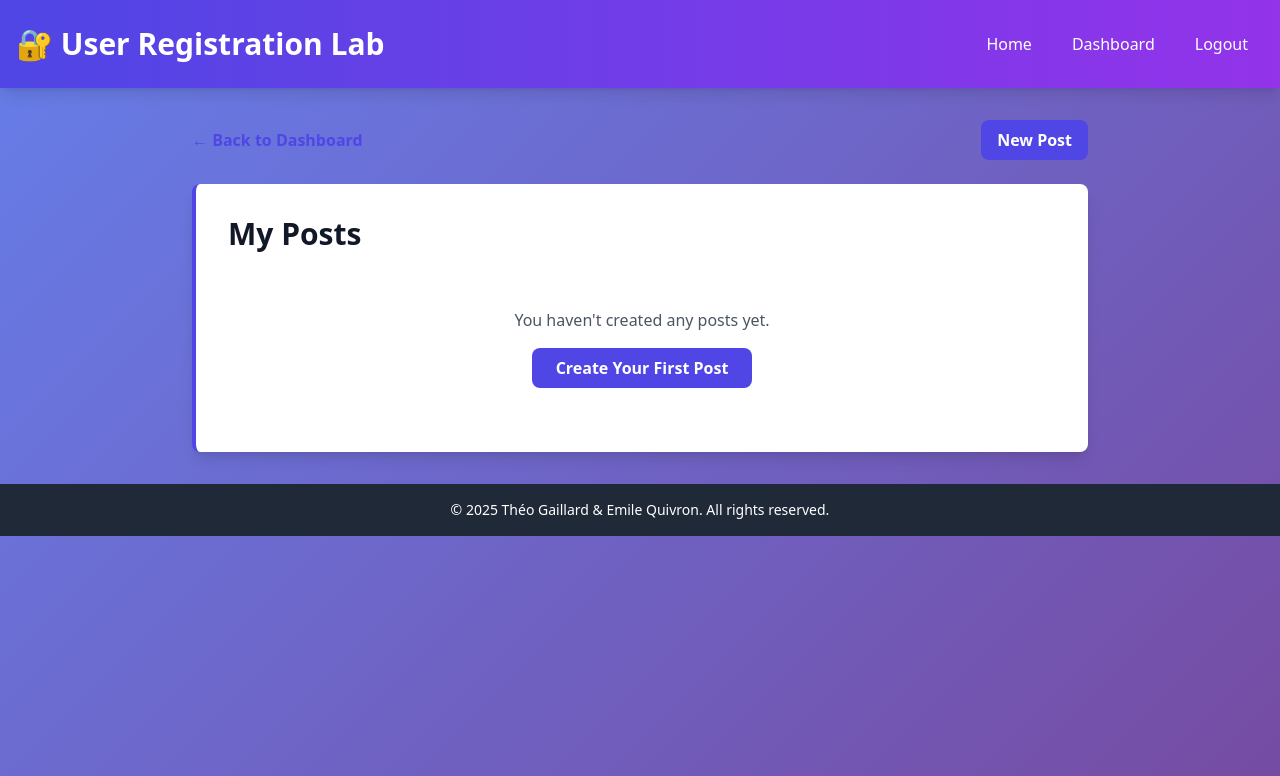
After one commit to e1kfL0ck/app-sec-login-daemon, a Flask app: page /content/posts in a window 1280 px wide. The commit adds this page. Shown: the top 776 px of the page. Run offline with Flask 3, Linux system fonts and the light colour scheme; the visitor is signed in with stand-in values (Sample User, id 1); data that the repository does not hold is empty; some libraries are stand-ins or nearby versions.

Commit message:
feat: dashboard section for the forum

```diff
--- a/src/content/repository.py
+++ b/src/content/repository.py
@@ -65,6 +65,23 @@ class PostRepository:
             LIMIT ? OFFSET ?
             """,
             (limit, offset),
+        ).fetchall()
+
+    @staticmethod
+    def get_by_author(author_id, limit=50, offset=0):
+        """Get all posts by a specific author (including private posts)."""
+        db = get_db()
+        return db.execute(
+            """
+            SELECT p.id, p.author_id, p.title, p.body, p.is_public, p.created_at,
+                   u.email AS author_email
+            FROM posts p
+            JOIN users u ON p.author_id = u.id
+            WHERE p.author_id = ?
+            ORDER BY p.created_at DESC
+            LIMIT ? OFFSET ?
+            """,
+            (author_id, limit, offset),
         ).fetchall()
 
     @staticmethod
--- a/src/content/routes.py
+++ b/src/content/routes.py
@@ -19,6 +19,17 @@ def feed():
     posts = services.get_public_feed(page=page)
 
     return render_template("feed.html", posts=posts, page=page)
+
+
+@content_bp.route("/posts")
+@login_required
+def user_posts():
+    """Display current user's posts (both public and private)."""
+    user_id = session.get("user_id")
+    page = request.args.get("page", 1, type=int)
+    posts = services.get_user_posts(user_id, page=page)
+
+    return render_template("user_posts.html", posts=posts, page=page)
 
 
 @content_bp.route("/post/<int:post_id>")
--- a/src/content/services.py
+++ b/src/content/services.py
@@ -40,6 +40,13 @@ def get_public_feed(page=1, per_page=10):
     """Get paginated public feed."""
     offset = (page - 1) * per_page
     posts = PostRepository.get_public_posts(limit=per_page, offset=offset)
+    return posts
+
+
+def get_user_posts(user_id, page=1, per_page=10):
+    """Get paginated posts for a specific user (all posts - public and private)."""
+    offset = (page - 1) * per_page
+    posts = PostRepository.get_by_author(user_id, limit=per_page, offset=offset)
     return posts
 
 
--- /dev/null
+++ b/src/content/templates/user_posts.html
@@ -0,0 +1,59 @@
+{% extends "base.html" %}
+
+{% block content %}
+<div class="max-w-4xl mx-auto">
+	<div class="mb-6 flex justify-between items-center">
+		<a href="{{ url_for('dashboard') }}" class="text-indigo-600 hover:text-indigo-800 font-semibold">← Back to Dashboard</a>
+		<a href="{{ url_for('content.create_post') }}" class="bg-indigo-600 text-white px-4 py-2 rounded-lg hover:bg-indigo-700 transition font-semibold">New Post</a>
+	</div>
+
+	<div class="bg-white rounded-lg shadow-lg p-8 border-l-4 border-indigo-600">
+		<h1 class="text-3xl font-bold text-gray-900 mb-6">My Posts</h1>
+
+		{% if posts %}
+		<div class="space-y-6">
+			{% for post in posts %}
+			<div class="border border-gray-200 rounded-lg p-6 hover:shadow-md transition">
+				<div class="flex justify-between items-start mb-4">
+					<div class="flex-1">
+						<a href="{{ url_for('content.view_post', post_id=post.id) }}" class="text-2xl font-bold text-gray-900 hover:text-indigo-600 transition">
+							{{ post.title }}
+						</a>
+						<div class="flex items-center gap-3 mt-2 text-sm text-gray-600">
+							<span>{{ post.created_at }}</span>
+							{% if post.is_public %}
+								<span class="px-2 py-1 bg-green-100 text-green-800 rounded-full text-xs font-semibold">Public</span>
+							{% else %}
+								<span class="px-2 py-1 bg-gray-100 text-gray-800 rounded-full text-xs font-semibold">Private</span>
+							{% endif %}
+						</div>
+					</div>
+					<div class="flex gap-2 ml-4">
+						<a href="{{ url_for('content.edit_post', post_id=post.id) }}" class="px-3 py-2 bg-blue-500 text-white rounded hover:bg-blue-600 transition text-sm">Edit</a>
+						<form method="POST" action="{{ url_for('content.delete_post', post_id=post.id) }}" style="display:inline;" onsubmit="return confirm('Are you sure?');">
+							<button type="submit" class="px-3 py-2 bg-red-500 text-white rounded hover:bg-red-600 transition text-sm">Delete</button>
+						</form>
+					</div>
+				</div>
+				<p class="text-gray-700 line-clamp-3">{{ post.body }}</p>
+				<div class="mt-4">
+					<a href="{{ url_for('content.view_post', post_id=post.id) }}" class="text-indigo-600 hover:text-indigo-800 font-semibold">Read more →</a>
+				</div>
+			</div>
+			{% endfor %}
+		</div>
+
+		{% if page > 1 %}
+		<div class="mt-6 pt-6 border-t border-gray-200">
+			<a href="{{ url_for('content.user_posts', page=page-1) }}" class="text-indigo-600 hover:text-indigo-800 font-semibold">← Previous</a>
+		</div>
+		{% endif %}
+		{% else %}
+		<div class="text-center py-8">
+			<p class="text-gray-600 mb-4">You haven't created any posts yet.</p>
+			<a href="{{ url_for('content.create_post') }}" class="inline-block bg-indigo-600 text-white px-6 py-2 rounded-lg hover:bg-indigo-700 transition font-semibold">Create Your First Post</a>
+		</div>
+		{% endif %}
+	</div>
+</div>
+{% endblock %}
```
Also changed, not shown: src/templates/dashboard.html (+18 -0 lines).
